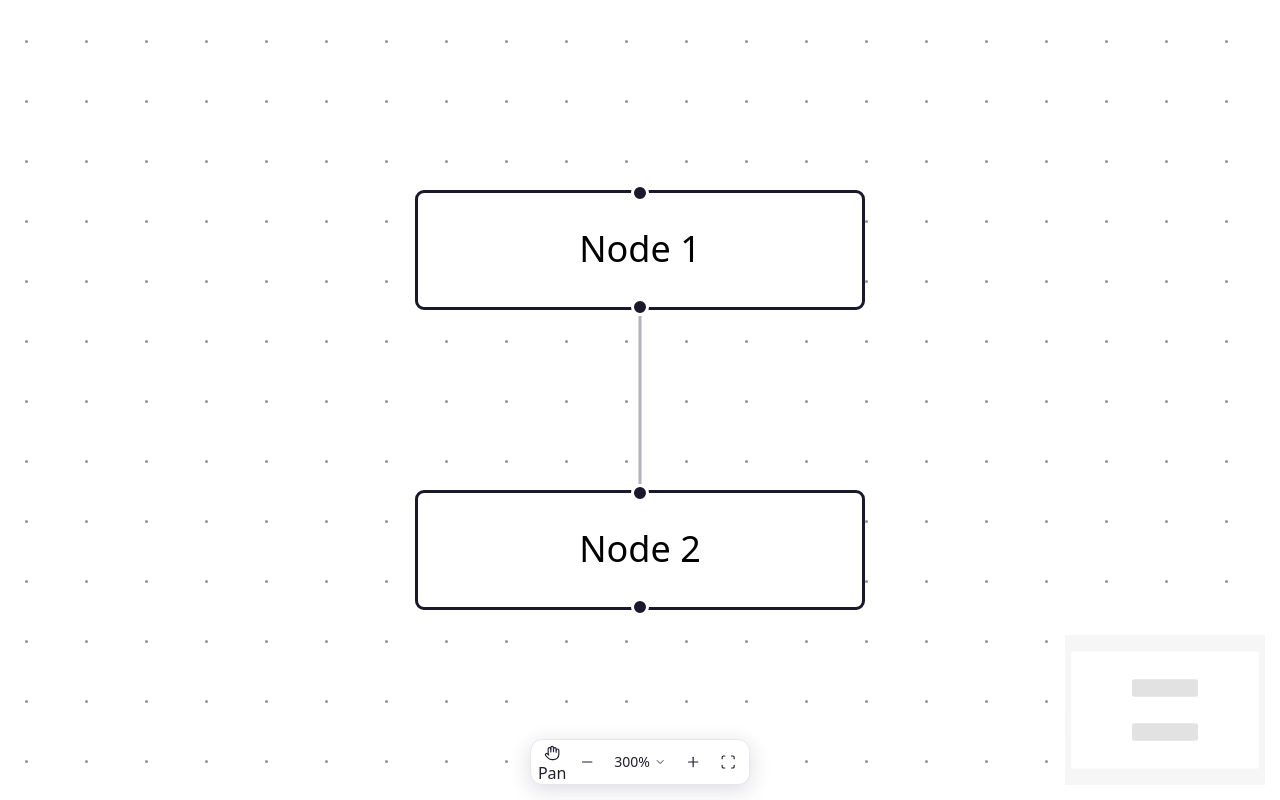
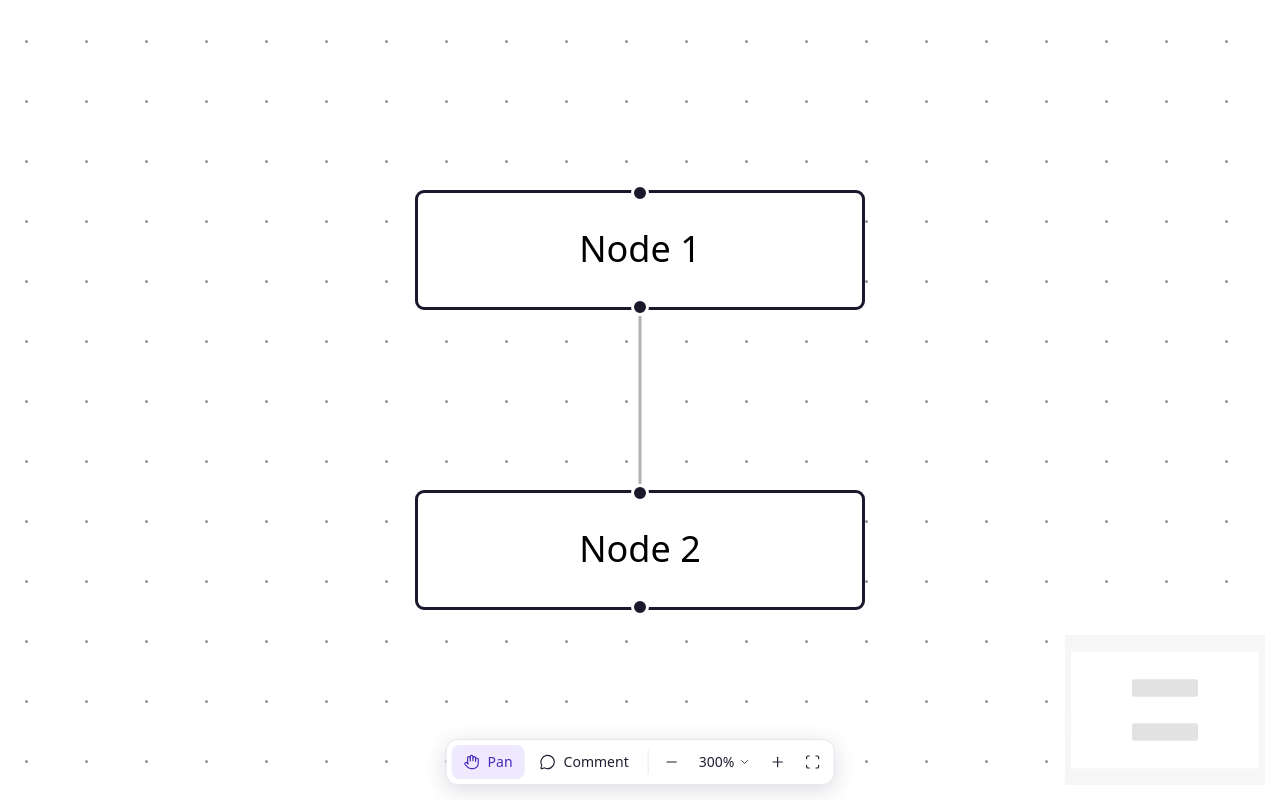
Before and after one commit to oscarzhpersson/Plot, a React (Vite) app: page / in a window 1280 px wide. Built offline with nearby package versions, Linux system fonts and the light colour scheme.

Commit message:
feat: add board tool selection

```diff
--- /dev/null
+++ b/src/components/board/BoardActionControls.tsx
@@ -0,0 +1,50 @@
+import { Hand, MessageCircle } from "lucide-react";
+
+import type { BoardTool } from "@/types/Board.type";
+
+export type BoardActionControlProps = {
+  current: BoardTool;
+  onToolChange: (tool: BoardTool) => void;
+};
+
+export default function BoardActionControls({
+  current,
+  onToolChange,
+}: BoardActionControlProps) {
+  return (
+    <>
+      <button
+        type="button"
+        title="Pan"
+        aria-label="Pan"
+        aria-pressed={current === "pan"}
+        onClick={() => onToolChange("pan")}
+        className="plot-toolbar-button nopan inline-flex h-8.5 touch-none items-center gap-2 whitespace-nowrap px-3 text-sm font-medium"
+      >
+        <Hand
+          size={16}
+          strokeWidth={1.75}
+          className="plot-toolbar-icon"
+          aria-hidden="true"
+        />
+        Pan
+      </button>
+      <button
+        type="button"
+        title="Comment"
+        aria-label="Comment"
+        aria-pressed={current === "comment"}
+        onClick={() => onToolChange("comment")}
+        className="plot-toolbar-button nopan inline-flex h-8.5 touch-none items-center gap-2 whitespace-nowrap px-3 text-sm font-medium"
+      >
+        <MessageCircle
+          size={16}
+          strokeWidth={1.75}
+          className="plot-toolbar-icon"
+          aria-hidden="true"
+        />
+        Comment
+      </button>
+    </>
+  );
+}
--- a/src/components/board/BoardToolbar.tsx
+++ b/src/components/board/BoardToolbar.tsx
@@ -1,34 +1,23 @@
+import { useState } from "react";
 import { Panel } from "@xyflow/react";
-import { Hand } from "lucide-react";
+import BoardActionControls from "./BoardActionControls";
+import BoardZoomControls from "./BoardZoomControls";
+
 import type { BoardTool } from "@/types/Board.type";
 
-import BoardZoomControls from "./BoardZoomControls";
+export default function BoardToolbar() {
+  const [tool, setTool] = useState<BoardTool>("pan");
 
-export type BoardToolbarProps = {
-  tool: BoardTool;
-  onToolChange: (tool: BoardTool) => void;
-};
-
-export default function BoardToolbar() {
   return (
     <Panel
       position="bottom-center"
       className="flex items-center gap-0.75 rounded-xl border border-plot-border bg-plot-surface text-plot-text p-1.25 shadow select-none"
     >
-      <button
-        type="button"
-        title="Pan"
-        aria-label="Pan"
-        className="plot-toolbar-button nopan grid h-8.5 w-8 touch-none place-items-center"
-      >
-        <Hand
-          size={16}
-          strokeWidth={1.75}
-          className="plot-toolbar-icon"
-          aria-hidden="true"
-        />
-        Pan
-      </button>
+      <BoardActionControls current={tool} onToolChange={setTool} />
+      <span
+        aria-hidden="true"
+        className="mx-1 h-6 w-px shrink-0 bg-plot-border"
+      />
       <BoardZoomControls />
     </Panel>
   );
--- a/src/index.css
+++ b/src/index.css
@@ -1,7 +1,7 @@
-@import 'tailwindcss';
+@import "tailwindcss";
 
 @layer base {
-  @import '@xyflow/react/dist/style.css';
+  @import "@xyflow/react/dist/style.css";
 }
 
 @theme {
@@ -50,7 +50,7 @@
   --plot-resolved-soft: #e1f5eb;
 }
 
-[data-theme='dark'] {
+[data-theme="dark"] {
   --plot-canvas: #181925;
   --plot-surface: #222333;
   --plot-surface-muted: #2c2d41;
@@ -84,6 +84,10 @@ body {
     @apply motion-safe:transition-colors motion-safe:duration-(--plot-motion-feedback) motion-safe:ease-(--plot-motion-ease-feedback);
   }
 
+  .plot-toolbar-button[aria-pressed="true"] {
+    @apply bg-plot-accent-soft text-plot-accent-soft-foreground;
+  }
+
   .plot-toolbar-icon {
     @apply motion-safe:transition-transform motion-safe:duration-(--plot-motion-feedback) motion-safe:ease-(--plot-motion-ease-feedback);
   }
@@ -101,21 +105,23 @@ body {
   }
 
   @media (prefers-reduced-motion: no-preference) {
-    .plot-menu[data-side='top'] {
+    .plot-menu[data-side="top"] {
       --plot-menu-offset: var(--plot-motion-overlay-distance);
     }
 
-    .plot-menu[data-side='bottom'] {
+    .plot-menu[data-side="bottom"] {
       --plot-menu-offset: calc(-1 * var(--plot-motion-overlay-distance));
     }
 
-    .plot-menu[data-state='open'] {
-      animation: plot-menu-enter var(--plot-motion-enter) var(--plot-motion-ease-enter) both;
+    .plot-menu[data-state="open"] {
+      animation: plot-menu-enter var(--plot-motion-enter)
+        var(--plot-motion-ease-enter) both;
     }
 
-    .plot-menu[data-state='closed'] {
+    .plot-menu[data-state="closed"] {
       pointer-events: none;
-      animation: plot-menu-exit var(--plot-motion-exit) var(--plot-motion-ease-exit) both;
+      animation: plot-menu-exit var(--plot-motion-exit)
+        var(--plot-motion-ease-exit) both;
     }
   }
 }
```
